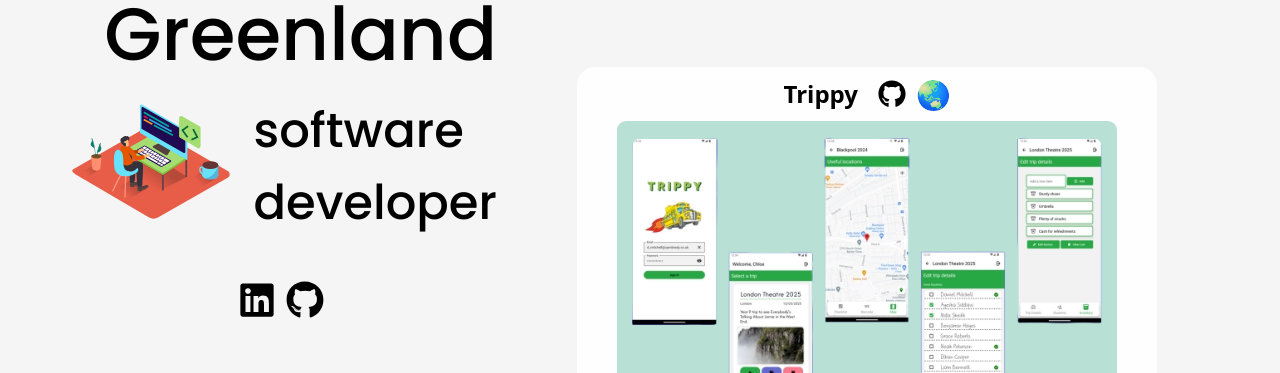
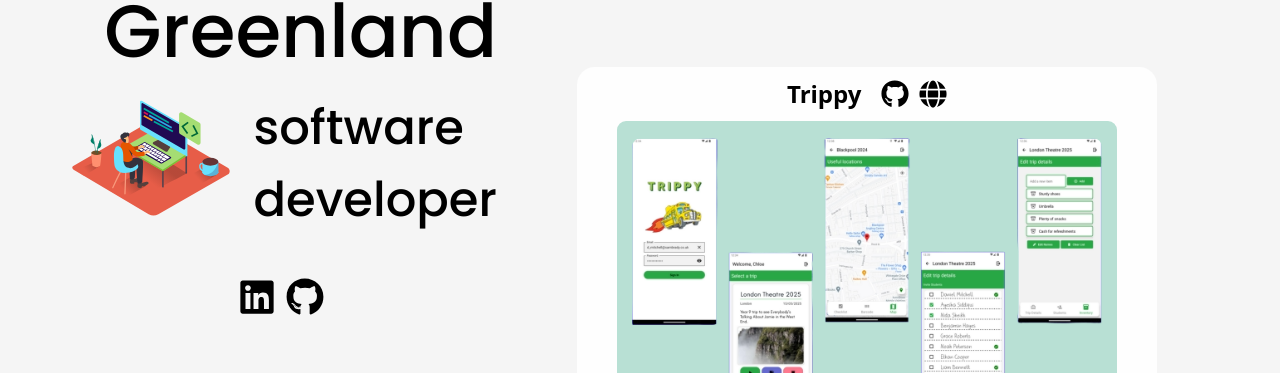
Before and after one commit to CoupDeWhoop/dg-portfolio, a React (Vite) app: page / in a window 1280 px wide. Shown: the part 293-666 px from the top of the page. Built offline with nearby package versions, Linux system fonts and the light colour scheme; a web font is replaced by a local one.

Commit message:
change project web link icon

```diff
--- a/src/App.css
+++ b/src/App.css
@@ -6,7 +6,6 @@
 a {
   text-decoration: none;
   color: black;
-  line-height: 0; /* solved layout issue */
 }
 a:visited {
   color: black;
@@ -114,6 +113,7 @@
 }
 
 .project-icons {
+  line-height: 0;
   display: flex;
   justify-content: space-between;
   align-items: center;
--- a/src/components/Projects.jsx
+++ b/src/components/Projects.jsx
@@ -1,5 +1,5 @@
 import React, {useState} from "react";
-import { FaGithub } from "react-icons/fa";
+import { FaGithub, FaGlobe } from "react-icons/fa";
 import TechStack from "./TechStack";
 
 const projectsData = [
@@ -64,12 +64,12 @@
             </div>
             <div className="project-icons">
               <a href={project.gitHub}>
-                <FaGithub size={28} />
+                <FaGithub size={28} alt={`${project.title} github link`}/>
               </a>
               <div className="hosted-site-container">
                 {project.hostedSite? <a
                   href={project.hostedSite} target="_blank">
-                  <p style={{ fontSize: '28px' }}>🌏</p>
+                    <FaGlobe size={28} alt={`${project.title} web link`}/>
                   </a> : null }
                 </div>
             </div>
```
Also changed, not shown: public/other-icons/Github_logo_with_name.png (added), public/other-icons/worldwide-web-icon.png (added).
